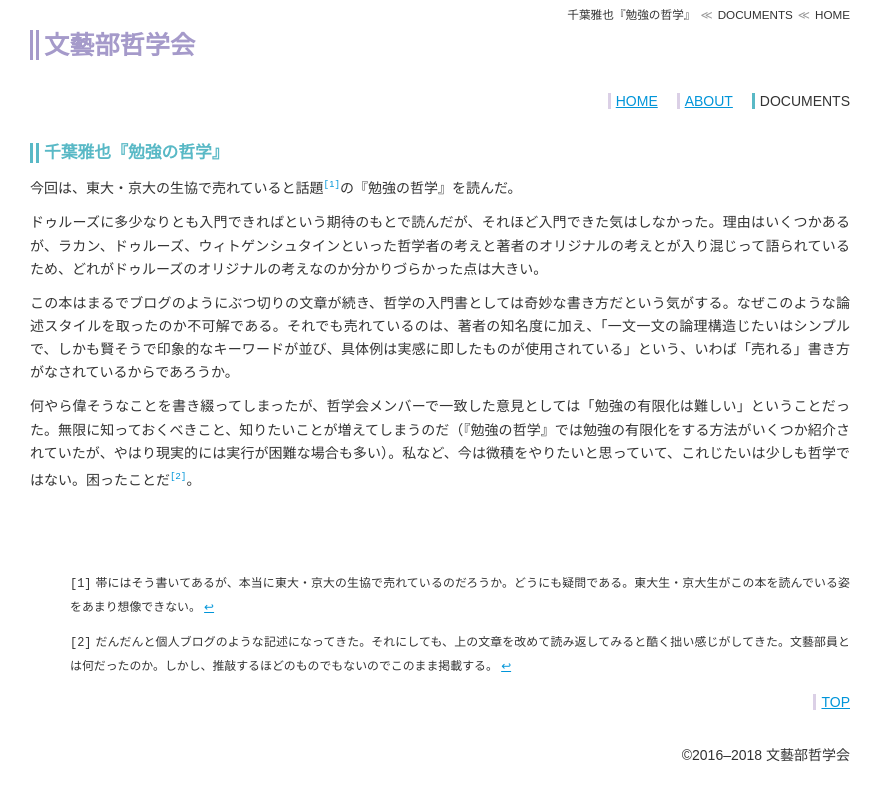
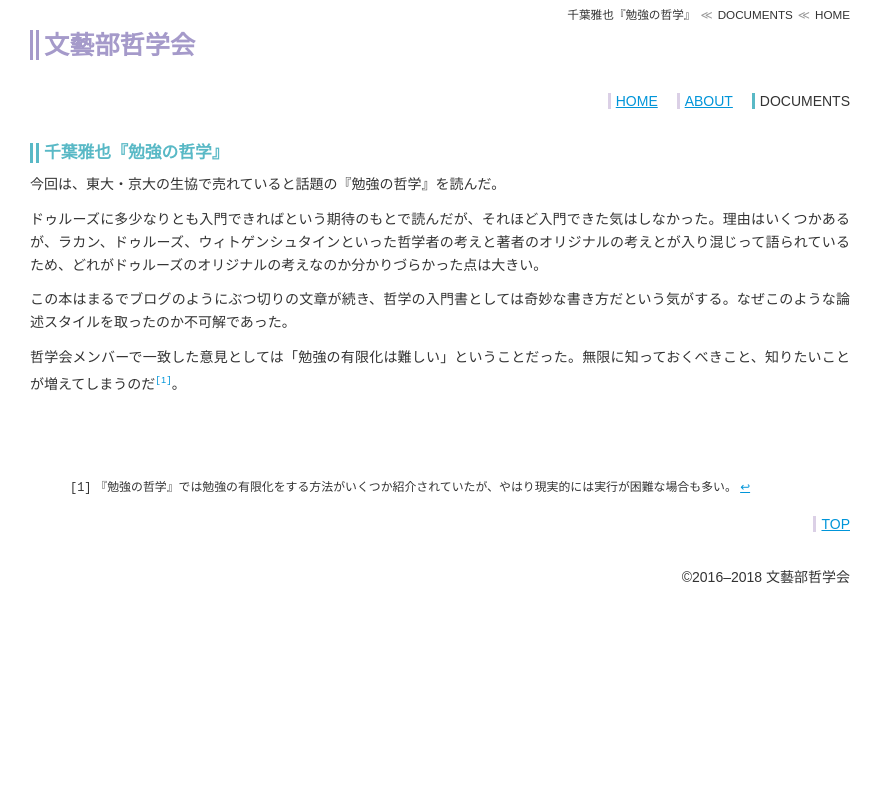
Before and after one commit to qdaibungei/philosophy, a Jekyll site: the page built from docs/_posts/2017-06-25-philo.md, in a window 1280 px wide. Shown: the top 801 px of the page, without its empty margins (0-883 px from the left). Built offline with Jekyll 4.4.1, drawn with Linux system fonts in a browser that asks for light colours.

Commit message:
Update 2017-06-25-philo.md

```diff
--- a/docs/_posts/2017-06-25-philo.md
+++ b/docs/_posts/2017-06-25-philo.md
@@ -4,14 +4,12 @@ title:  千葉雅也『勉強の哲学』
 date:   2017-06-25
 ---
 
-今回は、東大・京大の生協で売れていると話題[^1]の『勉強の哲学』を読んだ。
-
-[^1]: 帯にはそう書いてあるが、本当に東大・京大の生協で売れているのだろうか。どうにも疑問である。東大生・京大生がこの本を読んでいる姿をあまり想像できない。
+今回は、東大・京大の生協で売れていると話題の『勉強の哲学』を読んだ。
 
 ドゥルーズに多少なりとも入門できればという期待のもとで読んだが、それほど入門できた気はしなかった。理由はいくつかあるが、ラカン、ドゥルーズ、ウィトゲンシュタインといった哲学者の考えと著者のオリジナルの考えとが入り混じって語られているため、どれがドゥルーズのオリジナルの考えなのか分かりづらかった点は大きい。
 
-この本はまるでブログのようにぶつ切りの文章が続き、哲学の入門書としては奇妙な書き方だという気がする。なぜこのような論述スタイルを取ったのか不可解である。それでも売れているのは、著者の知名度に加え、「一文一文の論理構造じたいはシンプルで、しかも賢そうで印象的なキーワードが並び、具体例は実感に即したものが使用されている」という、いわば「売れる」書き方がなされているからであろうか。
+この本はまるでブログのようにぶつ切りの文章が続き、哲学の入門書としては奇妙な書き方だという気がする。なぜこのような論述スタイルを取ったのか不可解であった。
 
-何やら偉そうなことを書き綴ってしまったが、哲学会メンバーで一致した意見としては「勉強の有限化は難しい」ということだった。無限に知っておくべきこと、知りたいことが増えてしまうのだ（『勉強の哲学』では勉強の有限化をする方法がいくつか紹介されていたが、やはり現実的には実行が困難な場合も多い）。私など、今は微積をやりたいと思っていて、これじたいは少しも哲学ではない。困ったことだ[^2]。
+哲学会メンバーで一致した意見としては「勉強の有限化は難しい」ということだった。無限に知っておくべきこと、知りたいことが増えてしまうのだ[^1]。
 
-[^2]: だんだんと個人ブログのような記述になってきた。それにしても、上の文章を改めて読み返してみると酷く拙い感じがしてきた。文藝部員とは何だったのか。しかし、推敲するほどのものでもないのでこのまま掲載する。
+[^1]: 『勉強の哲学』では勉強の有限化をする方法がいくつか紹介されていたが、やはり現実的には実行が困難な場合も多い。
```
